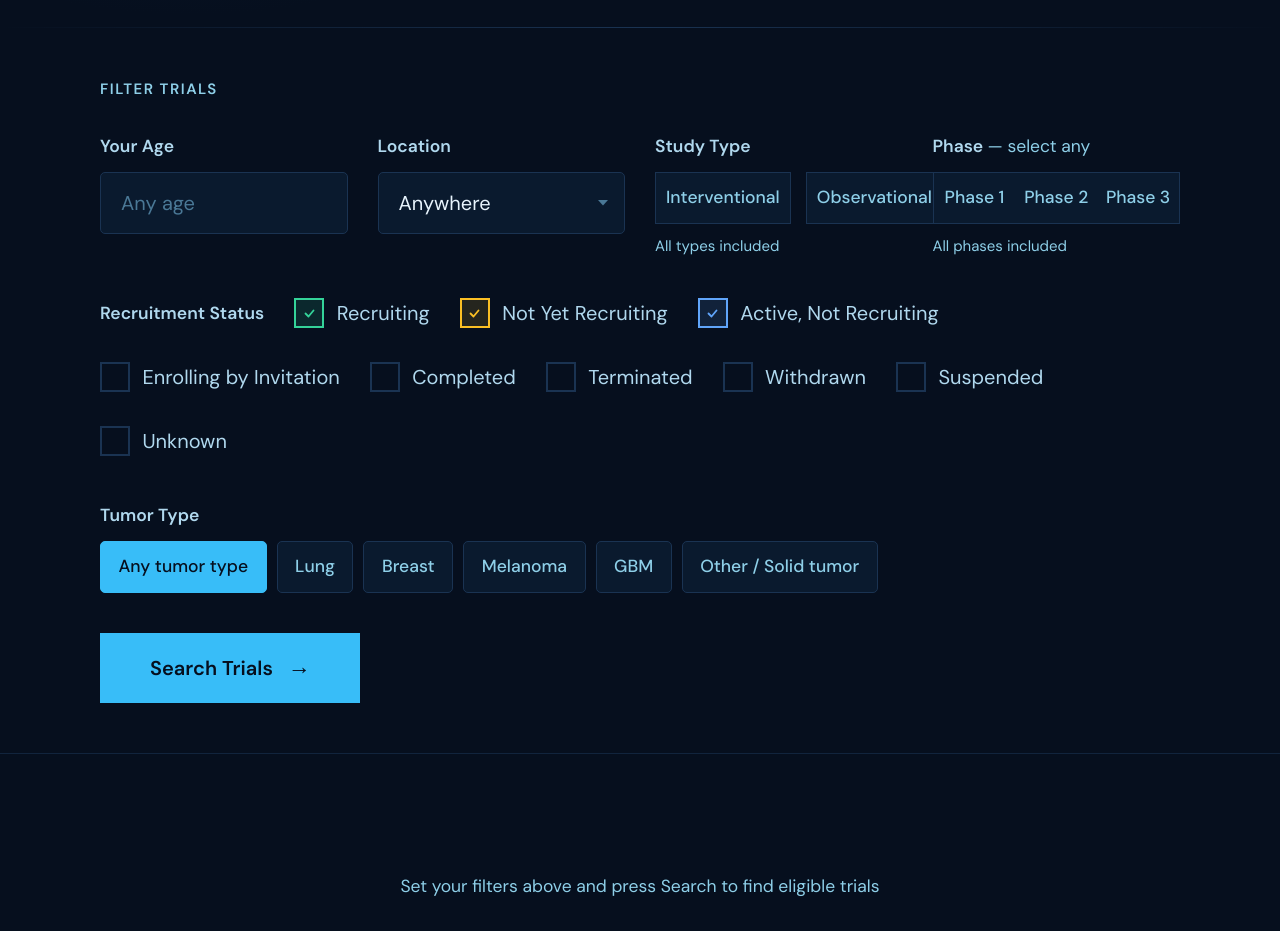
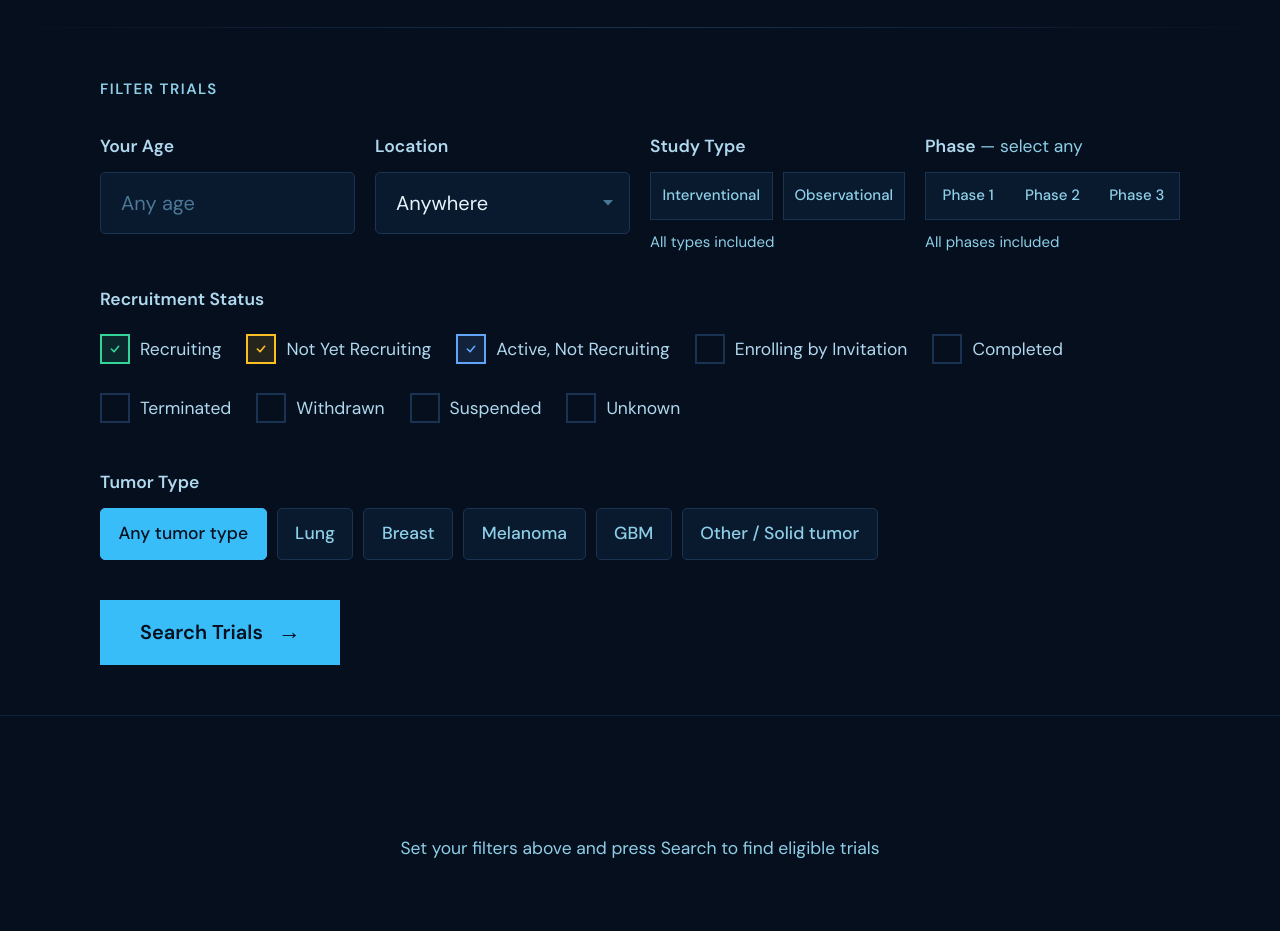
Before and after one commit to tejgluth/Leptomeningeal, a React (Vite) app: page / in a window 1280 px wide. Shown: the part 1500-2431 px from the top of the page. Built offline with nearby package versions, Linux system fonts and the light colour scheme.

Commit message:
updated dynamic button spacing and mobile UI

```diff
--- a/src/components/SearchForm.tsx
+++ b/src/components/SearchForm.tsx
@@ -148,7 +148,7 @@ export default function SearchForm({
         {(!isCollapsed || !compact) && (
         <div>
 
-        <div className={`grid grid-cols-1 sm:grid-cols-2 lg:grid-cols-4 gap-4 sm:gap-6 ${compact ? 'mb-3 mt-3' : 'mb-6 sm:mb-7'}`}>
+        <div className={`grid grid-cols-1 sm:grid-cols-2 xl:grid-cols-4 gap-4 ${compact ? 'mb-3 mt-3' : 'mb-6 sm:mb-7'}`}>
 
           <div className="flex flex-col gap-2.5">
             <label htmlFor="filter-age" className="text-sm font-semibold text-[#b0d8ee]">
@@ -217,13 +217,13 @@ export default function SearchForm({
             <p className="text-sm font-semibold text-[#b0d8ee]" aria-hidden="true">
               Study Type
             </p>
-            <div className="flex gap-2 sm:gap-3" role="group" aria-label="Study type">
+            <div className="flex gap-2" role="group" aria-label="Study type">
               {(['INTERVENTIONAL', 'OBSERVATIONAL'] as const).map((type) => (
                 <button
                   key={type}
                   type="button"
                   onClick={() => toggleStudyType(type)}
-                  className={`flex-1 text-xs sm:text-sm font-medium border transition-colors duration-150 cursor-pointer min-h-[48px] sm:min-h-[52px] px-1.5 sm:px-2 ${
+                  className={`flex-1 text-xs font-medium border transition-colors duration-150 cursor-pointer min-h-[48px] px-1.5 leading-snug ${
                     studyTypes.includes(type)
                       ? 'bg-[#38bdf8] text-[#060f1e] border-[#38bdf8]'
                       : 'bg-[#0a1a2e] text-[#8ecfe8] hover:text-[#b0d8ee] hover:bg-[#0f2240] border-[#1a3352]'
@@ -245,20 +245,19 @@ export default function SearchForm({
                 — select any
               </span>
             </p>
-            <div className="grid grid-cols-3 border border-[#1a3352] overflow-hidden min-h-[48px] sm:min-h-[52px]" role="group" aria-label="Trial phase">
+            <div className="grid grid-cols-3 border border-[#1a3352] overflow-hidden min-h-[48px]" role="group" aria-label="Trial phase">
               {phaseOptions.map(({ value, label }) => (
                 <button
                   key={value}
                   type="button"
                   onClick={() => togglePhase(value)}
-                  className={`text-xs sm:text-sm font-medium transition-colors duration-150 cursor-pointer px-1 ${
+                  className={`text-xs font-medium transition-colors duration-150 cursor-pointer px-1 leading-snug ${
                     phases.includes(value)
                       ? 'bg-[#38bdf8] text-[#060f1e]'
                       : 'bg-[#0a1a2e] text-[#8ecfe8] hover:text-[#b0d8ee] hover:bg-[#0f2240]'
                   }`}
                 >
-                  <span className="sm:hidden">{label.replace('Phase ', 'P')}</span>
-                  <span className="hidden sm:inline">{label}</span>
+                  {label}
                 </button>
               ))}
             </div>
@@ -268,21 +267,22 @@ export default function SearchForm({
           </div>
         </div>
 
-        <div className={`flex flex-wrap items-center gap-x-6 gap-y-3 sm:gap-y-4 ${compact ? 'mb-3' : 'mb-6 sm:mb-8'}`}>
-          <span className="text-sm font-semibold text-[#b0d8ee] w-full sm:w-auto mb-0.5 sm:mb-0">
+        <div className={`${compact ? 'mb-3' : 'mb-6 sm:mb-8'}`}>
+          <span className="block text-sm font-semibold text-[#b0d8ee] mb-3">
             Recruitment Status
           </span>
+          <div className="grid grid-cols-2 sm:grid-cols-3 lg:grid-cols-4 xl:flex xl:flex-wrap gap-x-5 gap-y-2.5 sm:gap-y-3">
           {statusOptions.map(({ value, label, color }) => (
-            <label key={value} htmlFor={`filter-status-${value.toLowerCase().replace(/_/g, '-')}`} className="flex items-center gap-2.5 cursor-pointer group min-h-[44px]">
+            <label key={value} htmlFor={`filter-status-${value.toLowerCase().replace(/_/g, '-')}`} className="flex items-center gap-2 cursor-pointer group min-h-[44px]">
               <span
-                className="relative inline-flex items-center justify-center w-6 h-6 border-2 flex-shrink-0 transition-all"
+                className="relative inline-flex items-center justify-center w-5 h-5 sm:w-6 sm:h-6 border-2 flex-shrink-0 transition-all"
                 style={{
                   borderColor: statuses.includes(value) ? color : '#1a3352',
                   backgroundColor: statuses.includes(value) ? color + '20' : 'transparent',
                 }}
               >
                 {statuses.includes(value) && (
-                  <svg width="11" height="11" viewBox="0 0 11 11" fill="none">
+                  <svg width="10" height="10" viewBox="0 0 11 11" fill="none">
                     <path
                       d="M1.5 5.5L4.5 8.5L9.5 2.5"
                       stroke={color}
@@ -301,11 +301,12 @@ export default function SearchForm({
                   className="sr-only"
                 />
               </span>
-              <span className="text-sm sm:text-base text-[#b0d8ee] group-hover:text-[#c9dff0] transition-colors">
+              <span className="text-xs sm:text-sm text-[#b0d8ee] group-hover:text-[#c9dff0] transition-colors leading-snug">
                 {label}
               </span>
             </label>
           ))}
+          </div>
         </div>
 
         <div className={`flex flex-col gap-2.5 ${compact ? 'mb-3' : 'mb-6 sm:mb-8'}`}>
@@ -338,7 +339,7 @@ export default function SearchForm({
         <button
           type="submit"
           disabled={isLoading}
-          className="inline-flex items-center justify-center gap-3 bg-[#38bdf8] text-[#060f1e] w-full sm:w-auto px-6 sm:px-10 py-3.5 sm:py-4 text-base font-semibold hover:bg-[#7dd3fc] transition-colors duration-200 disabled:opacity-40 disabled:cursor-not-allowed cursor-pointer min-h-[48px] sm:min-h-[52px]"
+          className="inline-flex items-center justify-center gap-3 bg-[#38bdf8] text-[#060f1e] w-full sm:w-auto sm:min-w-[200px] px-8 py-3.5 text-sm sm:text-base font-semibold hover:bg-[#7dd3fc] transition-colors duration-200 disabled:opacity-40 disabled:cursor-not-allowed cursor-pointer min-h-[48px]"
         >
           {isLoading ? (
             <>
```
